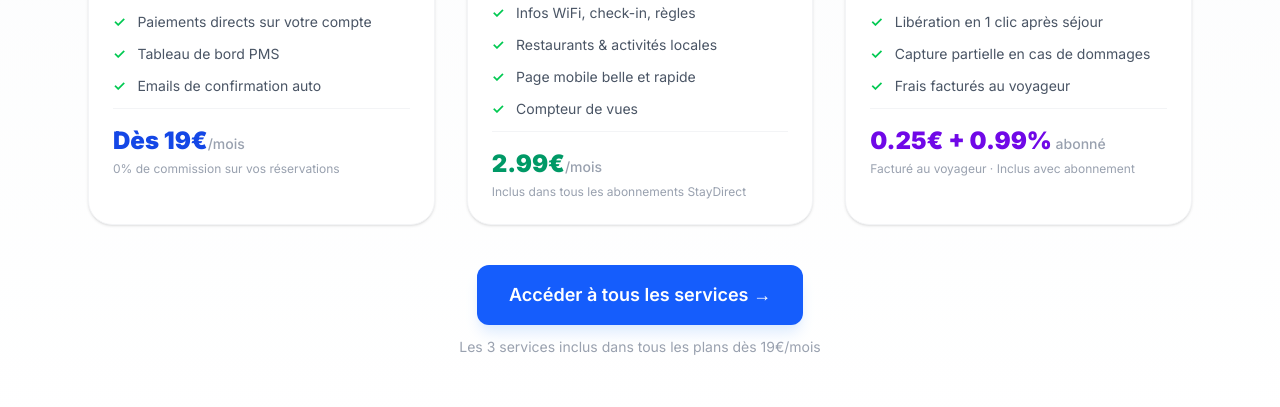
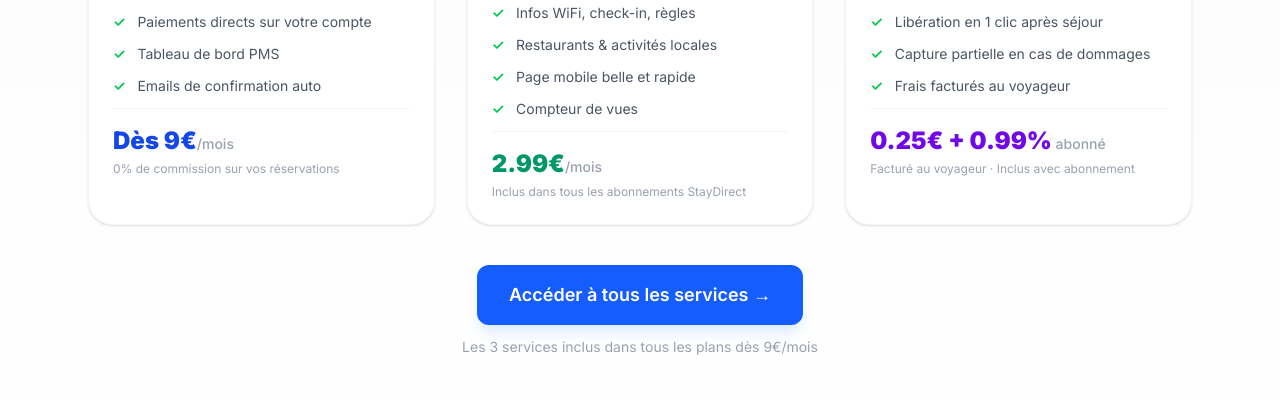
Before and after one commit to bnka36/staydirect, a Next.js app: page / in a window 1280 px wide. Shown: the part 2649-3056 px from the top of the page. Built offline with nearby package versions, Linux system fonts and the light colour scheme; no server answers.

Commit message:
Fix prix: remplacer 19€ par 9€ partout sur la page d'accueil

```diff
--- a/app/page.tsx
+++ b/app/page.tsx
@@ -24,7 +24,7 @@ const jsonLd = {
     {
       '@type': 'FAQPage',
       mainEntity: [
-        { '@type': 'Question', name: "Les 3 services sont-ils vraiment inclus dans l'abonnement ?", acceptedAnswer: { '@type': 'Answer', text: "Oui. Le PMS, le livret d'accueil QR et les cautions bancaires sont inclus dans tous les plans dès 19€/mois." } },
+        { '@type': 'Question', name: "Les 3 services sont-ils vraiment inclus dans l'abonnement ?", acceptedAnswer: { '@type': 'Answer', text: "Oui. Le PMS, le livret d'accueil QR et les cautions bancaires sont inclus dans tous les plans dès 9€/mois." } },
         { '@type': 'Question', name: 'Y a-t-il des commissions sur les réservations ?', acceptedAnswer: { '@type': 'Answer', text: 'Non. StayDirect ne prélève aucune commission. Vous payez uniquement l\'abonnement mensuel fixe.' } },
         { '@type': 'Question', name: 'Puis-je annuler à tout moment ?', acceptedAnswer: { '@type': 'Answer', text: 'Oui, sans engagement ni frais.' } },
         { '@type': 'Question', name: "Et si je n'ai pas de compétences techniques ?", acceptedAnswer: { '@type': 'Answer', text: "Aucune compétence requise. Tout est pensé pour être autonome en 5 minutes. Le support est inclus dans tous les plans." } },
@@ -189,7 +189,7 @@ export default function HomePage() {
                   </div>
                 ))}
                 <div className="pt-4 border-t border-gray-100">
-                  <div className="text-2xl font-black text-blue-700">Dès 19€<span className="text-sm font-medium text-gray-400">/mois</span></div>
+                  <div className="text-2xl font-black text-blue-700">Dès 9€<span className="text-sm font-medium text-gray-400">/mois</span></div>
                   <div className="text-xs text-gray-400 mt-1">0% de commission sur vos réservations</div>
                 </div>
               </div>
@@ -244,7 +244,7 @@ export default function HomePage() {
             <Link href="/register" className="bg-blue-600 text-white px-8 py-4 rounded-xl font-semibold text-lg hover:bg-blue-700 transition shadow-lg shadow-blue-100 inline-block">
               Accéder à tous les services →
             </Link>
-            <p className="text-sm text-gray-400 mt-3">Les 3 services inclus dans tous les plans dès 19€/mois</p>
+            <p className="text-sm text-gray-400 mt-3">Les 3 services inclus dans tous les plans dès 9€/mois</p>
           </div>
         </div>
       </section>
@@ -553,7 +553,7 @@ export default function HomePage() {
         <h2 className="text-3xl font-bold text-gray-900 text-center mb-12">Questions fréquentes</h2>
         <div className="space-y-4">
           {[
-            { q: "Les 3 services sont-ils vraiment inclus dans l'abonnement ?", a: "Oui. Le PMS (réservations directes), le livret d'accueil QR et les cautions bancaires sont inclus dans tous les plans StayDirect dès 19€/mois. Vous pouvez aussi les utiliser séparément." },
+            { q: "Les 3 services sont-ils vraiment inclus dans l'abonnement ?", a: "Oui. Le PMS (réservations directes), le livret d'accueil QR et les cautions bancaires sont inclus dans tous les plans StayDirect dès 9€/mois. Vous pouvez aussi les utiliser séparément." },
             { q: 'Comment fonctionne la caution bancaire ?', a: "Vous créez une demande de caution depuis votre dashboard. Votre voyageur reçoit un email avec un lien sécurisé, entre sa carte, et le montant est bloqué (pas débité). Après le séjour, vous libérez en 1 clic — ou vous encaissez si dommages." },
             { q: 'Qui paie les frais de caution ?', a: 'Le voyageur paie les frais de service (0.25€ + 0.99% si vous êtes abonné). Vous ne payez rien. En cas d\'encaissement : 0.25€ + 2.99% également à la charge du voyageur.' },
             { q: 'Y a-t-il des commissions sur les réservations ?', a: "Non. StayDirect ne prélève aucune commission sur vos réservations. Vous payez uniquement l'abonnement mensuel fixe." },
@@ -584,7 +584,7 @@ export default function HomePage() {
                 emoji: '🏡',
                 title: 'Vous avez 1 à 3 logements',
                 desc: "Vous louez votre appartement, votre villa ou votre maison sur Airbnb et vous en avez assez de payer 15–20% de commission à chaque réservation.",
-                cta: 'Plan Solo · 19€/mois',
+                cta: 'Plan Solo · 9€/mois',
                 color: 'blue',
               },
               {
@@ -652,7 +652,7 @@ export default function HomePage() {
       <section className="bg-blue-600 py-20">
         <div className="max-w-3xl mx-auto text-center px-6">
           <h2 className="text-2xl sm:text-3xl font-bold text-white mb-4">Prêt à gérer vos locations comme un pro ?</h2>
-          <p className="text-blue-100 text-lg mb-8">PMS · Livret d'accueil · Cautions bancaires — tout en 1, dès 19€/mois.</p>
+          <p className="text-blue-100 text-lg mb-8">PMS · Livret d'accueil · Cautions bancaires — tout en 1, dès 9€/mois.</p>
           <Link href="/register" className="bg-white text-blue-600 px-8 py-4 rounded-xl font-bold text-lg hover:bg-blue-50 transition inline-block shadow-lg">
             Créer mon compte gratuitement →
           </Link>
@@ -695,6 +695,8 @@ export default function HomePage() {
                 <li><Link href="/contact" className="hover:text-white transition">Contact</Link></li>
                 <li><a href="#faq" className="hover:text-white transition">FAQ</a></li>
                 <li><Link href="/cgu" className="hover:text-white transition">CGU</Link></li>
+                <li><Link href="/mentions-legales" className="hover:text-white transition">Mentions légales</Link></li>
+                <li><Link href="/confidentialite" className="hover:text-white transition">Confidentialité</Link></li>
               </ul>
             </div>
           </div>
```
